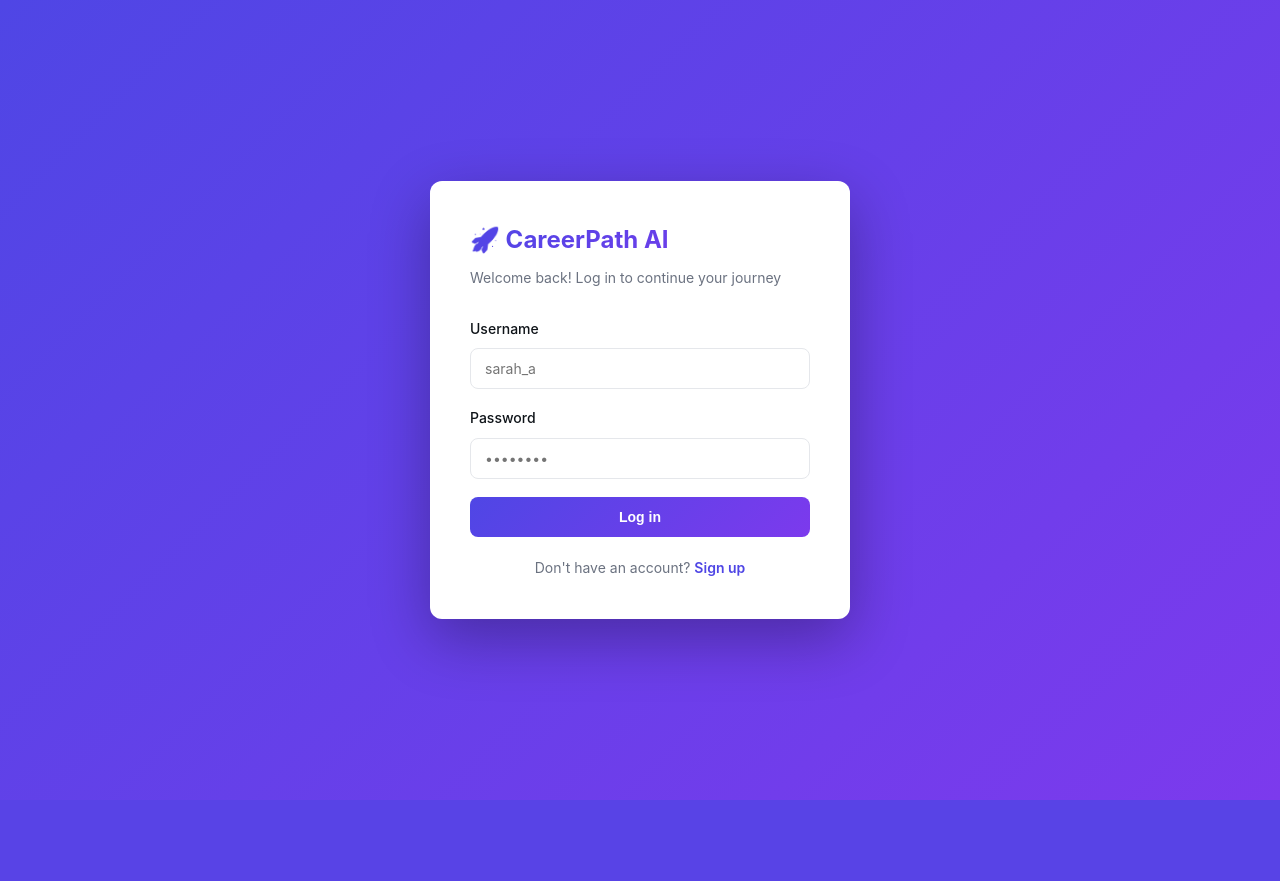
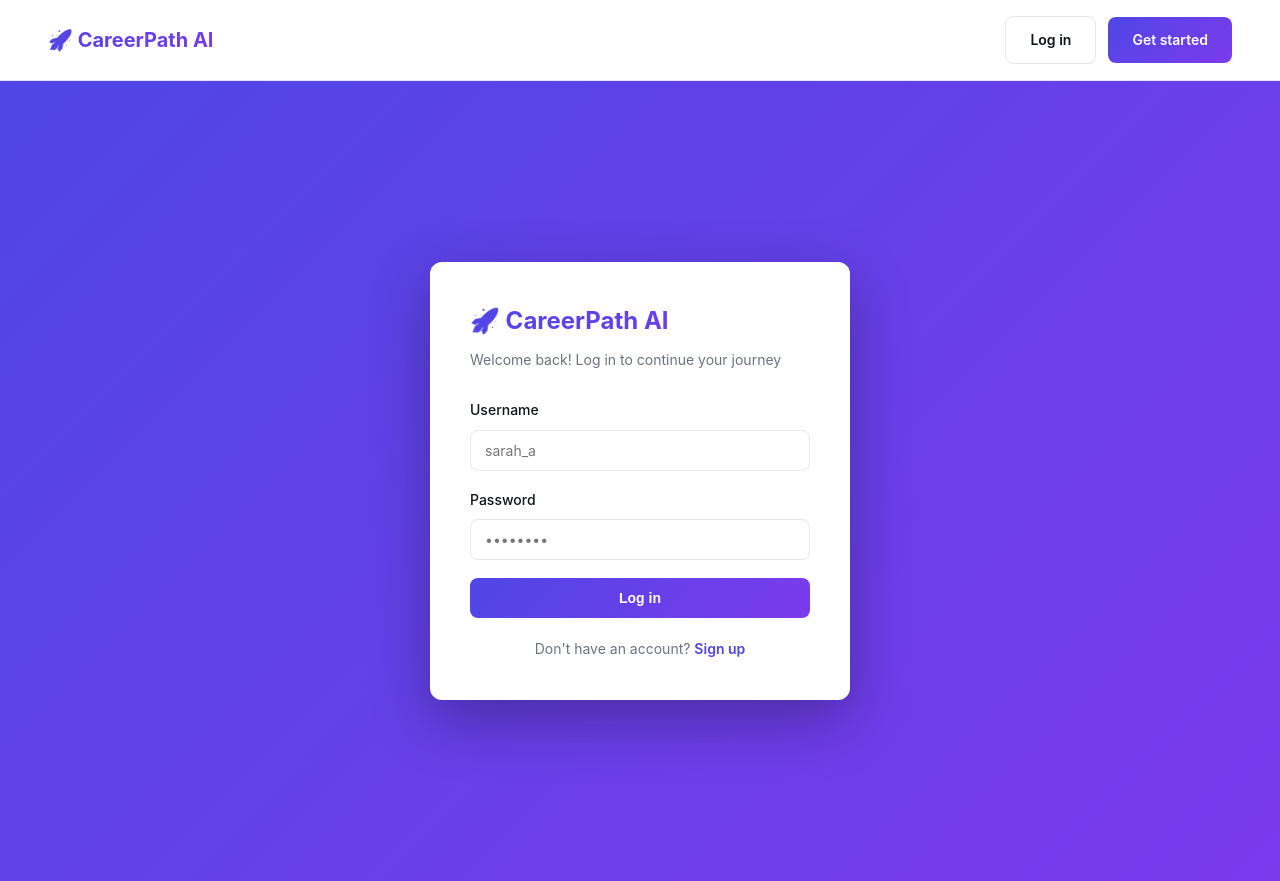
Before and after one commit to RawanMahmoud20/careerpath-ai, a Django app: page /accounts/login/ in a window 1280 px wide. Before the commit the page ends 800 px from the top, so only its background shows below. Run offline with Django 5.2, Linux system fonts and the light colour scheme.

Commit message:
feat(core): add shared base template with top navbar

```diff
--- a/careerpath_ai/templates/base.html
+++ b/careerpath_ai/templates/base.html
@@ -8,24 +8,23 @@
   <link rel="stylesheet" href="{% static 'css/style.css' %}">
 </head>
 <body>
-  {% if user.is_authenticated %}
-  <nav class="navbar">
-    <a href="{% url 'dashboard' %}" class="logo">🚀 CareerPath AI</a>
-    <div class="nav-links">
-      <a href="{% url 'dashboard' %}">Dashboard</a>
-      <a href="{% url 'profile' %}">My Skills</a>
-      {% if user.profile.target_career %}
-        <a href="{% url 'skill_gap' %}">Skill Gap</a>
-        <a href="{% url 'roadmap' %}">Roadmap</a>
+
+  {# ===== Top navigation bar — always first, stays pinned to the top ===== #}
+  <nav class="landing-nav">
+    <a href="{% url 'landing' %}" class="logo">🚀 CareerPath AI</a>
+    <div style="display:flex; gap:12px; align-items:center;">
+      {% if user.is_authenticated %}
+        <span style="color:var(--text-muted); font-size:14px;">{{ user.email }}</span>
+        <a href="{% url 'dashboard:home' %}" class="btn-secondary">Dashboard</a>
+        <a href="{% url 'logout' %}" class="btn-secondary">Log out</a>
+      {% else %}
+        <a href="{% url 'login' %}" class="btn-secondary">Log in</a>
+        <a href="{% url 'register' %}" class="btn-primary">Get started</a>
       {% endif %}
     </div>
-    <div class="nav-user">
-      <div class="avatar">{{ user.username|slice:":2"|upper }}</div>
-      <a href="{% url 'logout' %}" class="btn-ghost">Logout</a>
-    </div>
   </nav>
-  {% endif %}
 
+  {# ===== Flash messages — appear BELOW the navbar, never above it ===== #}
   {% if messages %}
   <div class="messages">
     {% for message in messages %}
```
